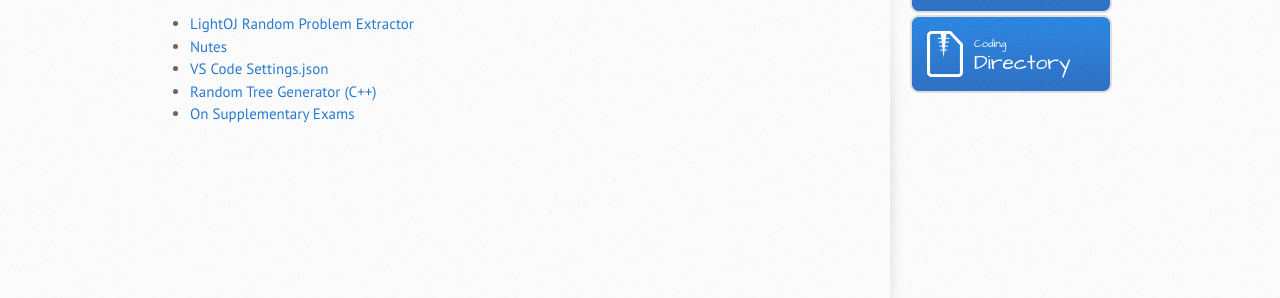
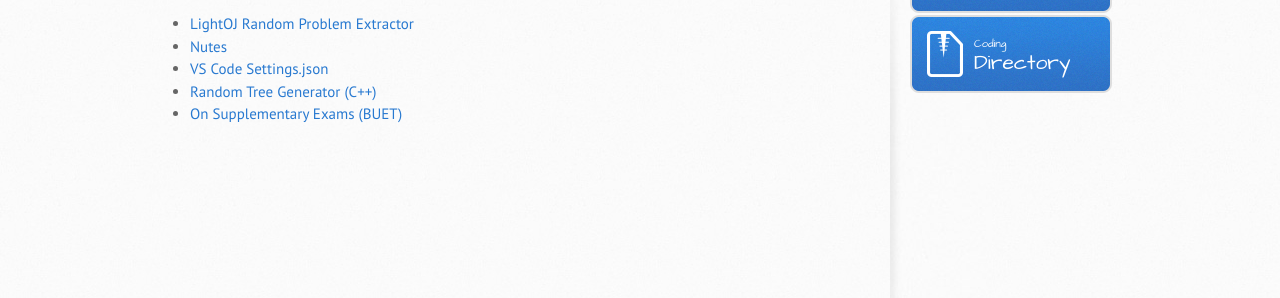
Before and after one commit to rebornplusplus/rebornplusplus.github.io, a Jekyll site: the page built from lame/index.md, in a window 1280 px wide. Shown: the part 297-595 px from the top of the page. Built offline with Jekyll 4.4.1, drawn with Linux system fonts in a browser that asks for light colours; some web fonts are replaced; our own code applies the rules of GitHub Pages for plain Markdown files.

Commit message:
Update index.md

```diff
--- a/lame/index.md
+++ b/lame/index.md
@@ -8,4 +8,4 @@ layout: default
 * [Nutes](./nutes)
 * [VS Code Settings.json](./vs-code-settings.json)
 * [Random Tree Generator (C++)](./random-tree-generator.cc)
-* [On Supplementary Exams](./suppli.pdf)
+* [On Supplementary Exams (BUET)](./suppli.pdf)
```
